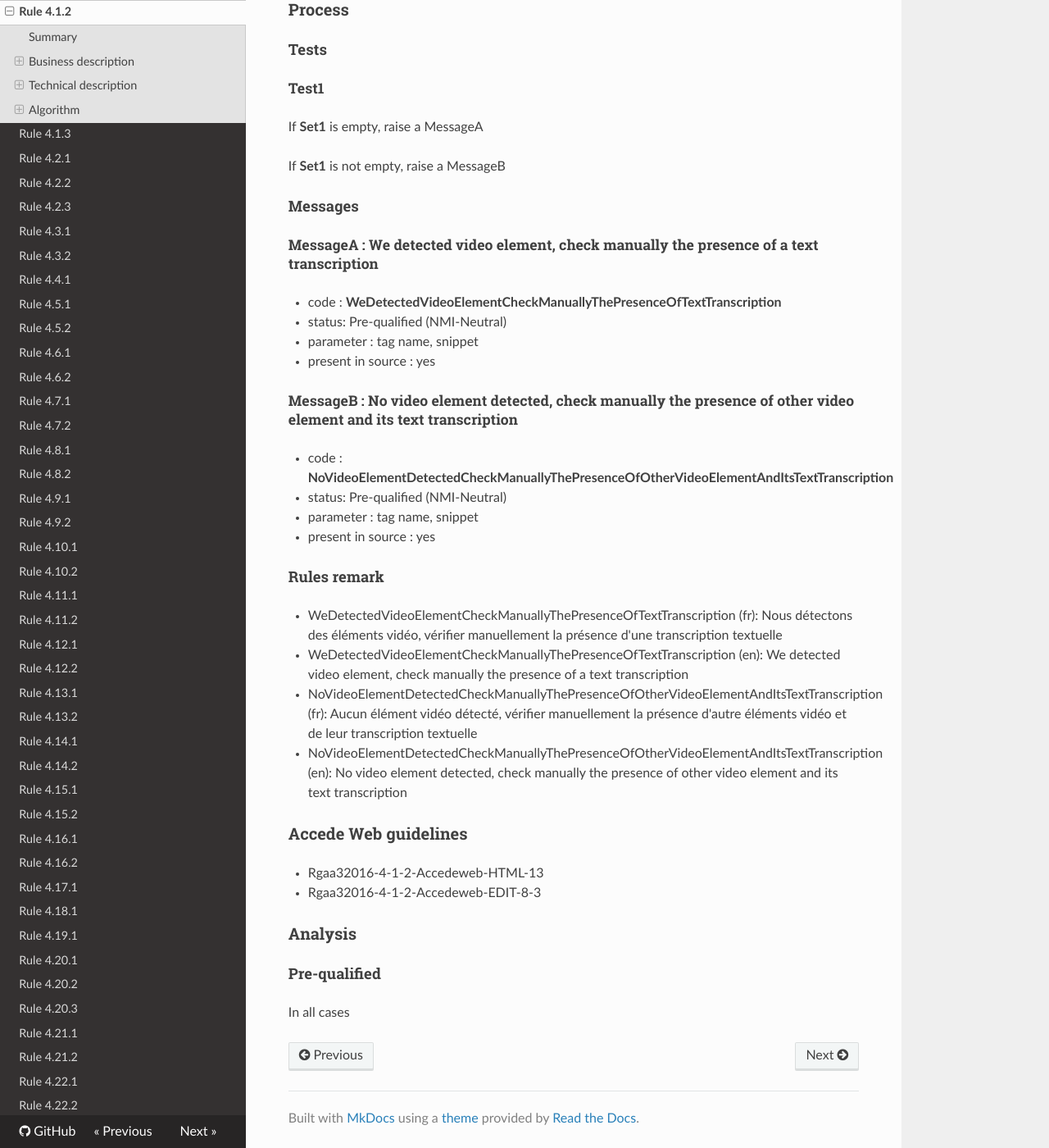
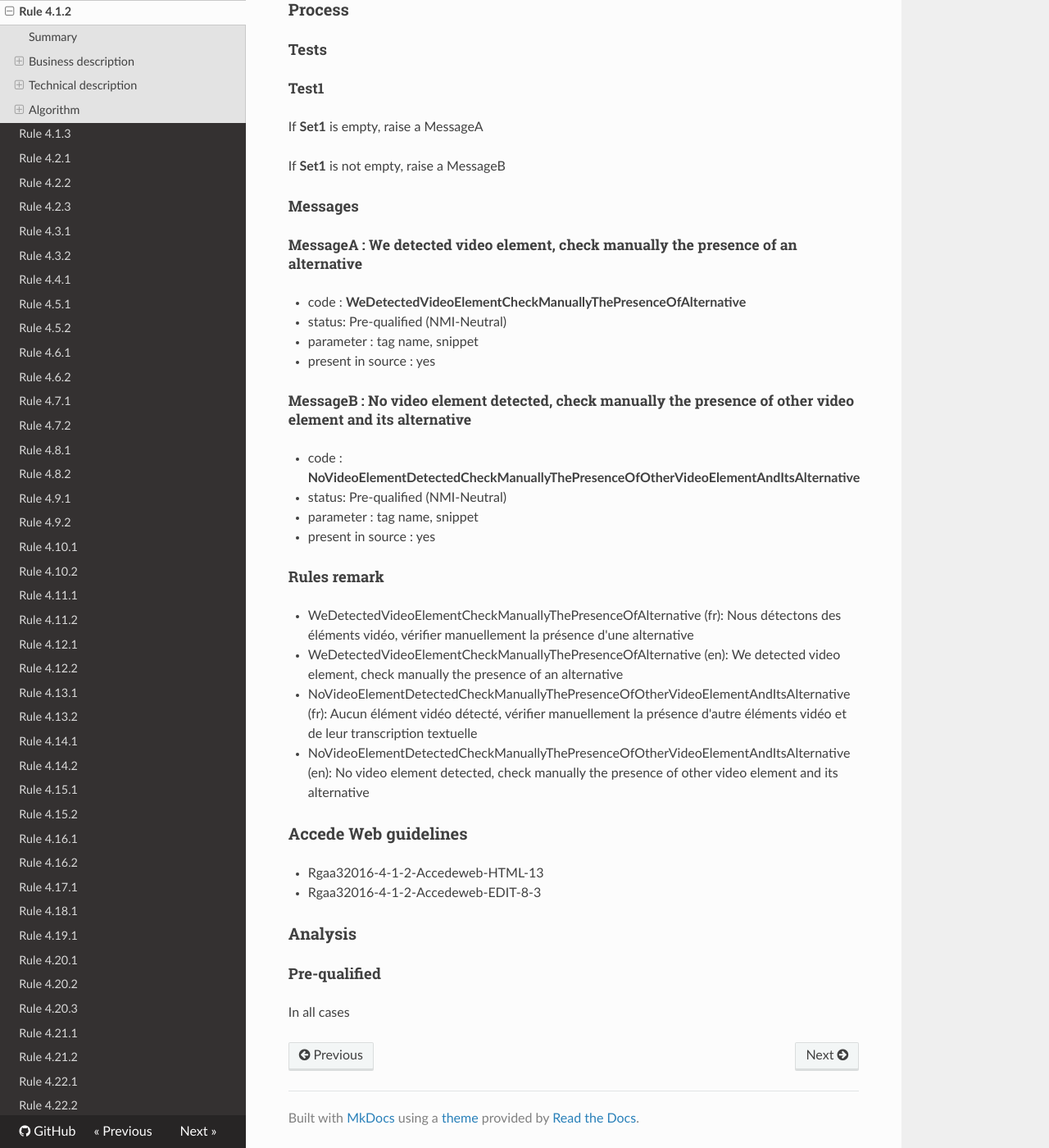
Before and after one commit to Tanaguru/RGAA3-2016, an MkDocs documentation site: the page built from docs/Rule-4-1-2.md, in a window 1280 px wide and 1400 px high, scrolled down 1316 px. Shown: the whole window at 82% size. Built offline with MkDocs 1.6.1, drawn with Linux system fonts in a browser that asks for light colours; nearby versions of some CDN libraries; old or Windows-style settings are respelled for this version of MkDocs.

Commit message:
Update tests 4.1.2

```diff
--- a/docs/Rule-4-1-2.md
+++ b/docs/Rule-4-1-2.md
@@ -56,27 +56,27 @@ If **Set1** is not empty, raise a MessageB
 
 #### Messages
 
-##### MessageA : We detected video element, check manually the presence of a text transcription
+##### MessageA : We detected video element, check manually the presence of an alternative
 
--    code : **WeDetectedVideoElementCheckManuallyThePresenceOfTextTranscription**
+-    code : **WeDetectedVideoElementCheckManuallyThePresenceOfAlternative**
 -    status: Pre-qualified (NMI-Neutral)
 -    parameter : tag name, snippet
 -    present in source : yes
 
-##### MessageB : No video element detected, check manually the presence of other video element and its text transcription
+##### MessageB : No video element detected, check manually the presence of other video element and its alternative
 
--    code : **NoVideoElementDetectedCheckManuallyThePresenceOfOtherVideoElementAndItsTextTranscription**
+-    code : **NoVideoElementDetectedCheckManuallyThePresenceOfOtherVideoElementAndItsAlternative**
 -    status: Pre-qualified (NMI-Neutral)
 -    parameter : tag name, snippet
 -    present in source : yes
 
 #### Rules remark
 
- * WeDetectedVideoElementCheckManuallyThePresenceOfTextTranscription (fr): Nous d&eacute;tectons des &eacute;l&eacute;ments vid&eacute;o, v&eacute;rifier manuellement la pr&eacute;sence d'une transcription textuelle
- * WeDetectedVideoElementCheckManuallyThePresenceOfTextTranscription (en): We detected video element, check manually the presence of a text transcription
+ * WeDetectedVideoElementCheckManuallyThePresenceOfAlternative (fr): Nous d&eacute;tectons des &eacute;l&eacute;ments vid&eacute;o, v&eacute;rifier manuellement la pr&eacute;sence d'une alternative
+ * WeDetectedVideoElementCheckManuallyThePresenceOfAlternative (en): We detected video element, check manually the presence of an alternative
 
- * NoVideoElementDetectedCheckManuallyThePresenceOfOtherVideoElementAndItsTextTranscription (fr): Aucun &eacute;l&eacute;ment vid&eacute;o d&eacute;tect&eacute;, v&eacute;rifier manuellement la pr&eacute;sence d'autre &eacute;l&eacute;ments vid&eacute;o et de leur transcription textuelle
- * NoVideoElementDetectedCheckManuallyThePresenceOfOtherVideoElementAndItsTextTranscription (en): No video element detected, check manually the presence of other video element and its text transcription
+ * NoVideoElementDetectedCheckManuallyThePresenceOfOtherVideoElementAndItsAlternative (fr): Aucun &eacute;l&eacute;ment vid&eacute;o d&eacute;tect&eacute;, v&eacute;rifier manuellement la pr&eacute;sence d'autre &eacute;l&eacute;ments vid&eacute;o et de leur transcription textuelle
+ * NoVideoElementDetectedCheckManuallyThePresenceOfOtherVideoElementAndItsAlternative (en): No video element detected, check manually the presence of other video element and its alternative
 
 ### Accede Web guidelines
 
```
Also changed, not shown: 3 other files.
